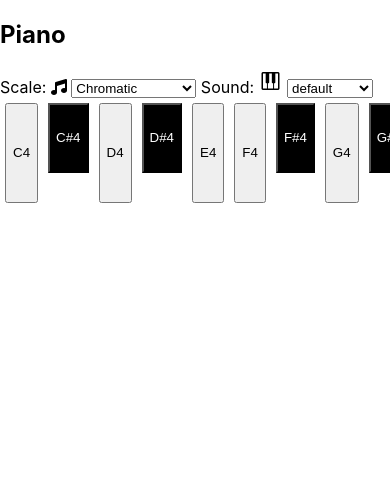
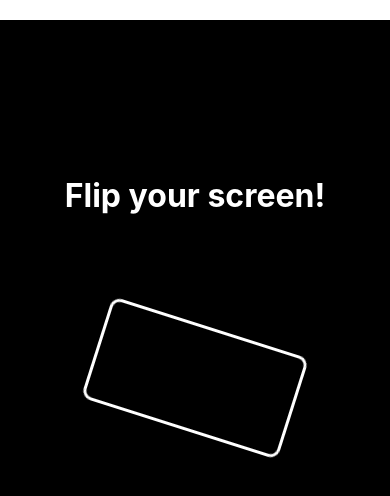
Before and after one commit to DavidVerghese/WebPiano, a React (Create React App) app: page / in a window 390 px wide. Shown: the top 496 px of the page. Built offline with nearby package versions, Linux system fonts and the light colour scheme.

Commit message:
adds mobile responsiveness

```diff
--- a/src/App.js
+++ b/src/App.js
@@ -1,9 +1,11 @@
 import './App.css';
 import Piano from './components/Piano/Piano';
+import Warning from './components/Warning/Warning';
 
 function App() {
   return (
     <div>
+      <Warning/>
       <Piano/>
     </div>
   );
--- a/src/components/Piano/Piano.js
+++ b/src/components/Piano/Piano.js
@@ -55,13 +55,15 @@ function Piano() {
     setSelectedSound(event.target.value)
   }
 
-  return (<div>
+  return (
+  <div className="piano-parent">
     <h2>Piano</h2>
     <SelectedScaleDropdown handleScaleChange={handleScaleChange} selectedScaleName={selectedScaleName} />
     <SelectedSoundDropdown handleSoundChange={handleSoundChange} selectedSound={selectedSound}/>
     <div className="piano">
       {selectedScale.map((note, key) => <Key sound={selectedSound} key={key} note={note.note} color={note.color} />)}
     </div>
-  </div>)
+  </div>
+  )
 }
 export default Piano;
--- /dev/null
+++ b/src/components/Warning/Warning.css
@@ -0,0 +1,43 @@
+.warning {
+    background-color: black;
+    position: fixed;
+    z-index: 9;
+    text-align: center;
+    height: 100%;
+    width: 100%;
+    display:flex;
+    flex-direction: column;
+    flex-wrap: center;
+    align-items: center;
+}
+.warning h1 {
+    margin-top: 40%;
+    color: white;
+}
+
+.phone {
+    margin-top: 10%;
+    height: 200px;
+    width: 100px;
+    border: 3px solid white;
+    border-radius: 10px;
+    animation: rotate 1.5s ease-in-out infinite alternate;
+}
+
+@keyframes rotate {
+    0% {
+        transform: rotate(0deg)
+    }
+    50% {
+        transform: rotate(-90deg)
+    }
+    100% {
+        transform: rotate(-90deg)
+    }
+}
+
+@media (min-width: 480px) {
+    .warning{
+        display: none;
+    }
+}
--- /dev/null
+++ b/src/components/Warning/Warning.js
@@ -0,0 +1,13 @@
+import React from 'react'
+import './Warning.css'
+
+function Warning() {
+    return (
+        <div className='warning'>
+            <h1>Flip your screen!</h1>
+            <div className='phone'></div>
+        </div>
+    )
+}
+
+export default Warning
```
Also changed, not shown: src/App.css (line endings or trailing spaces), src/components/Piano/Piano.css (line endings or trailing spaces), src/index.css (line endings or trailing spaces), 1 other file (tests, documents, lock files or other folders).
